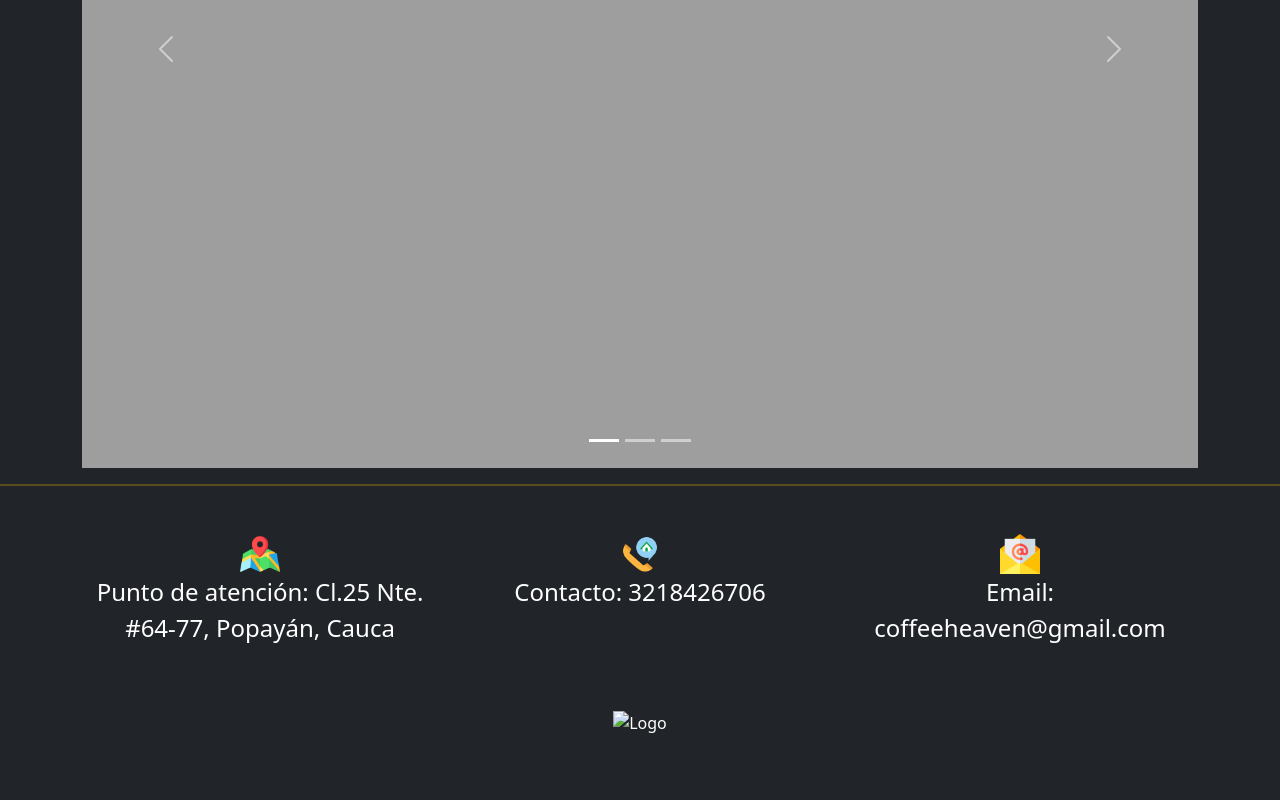
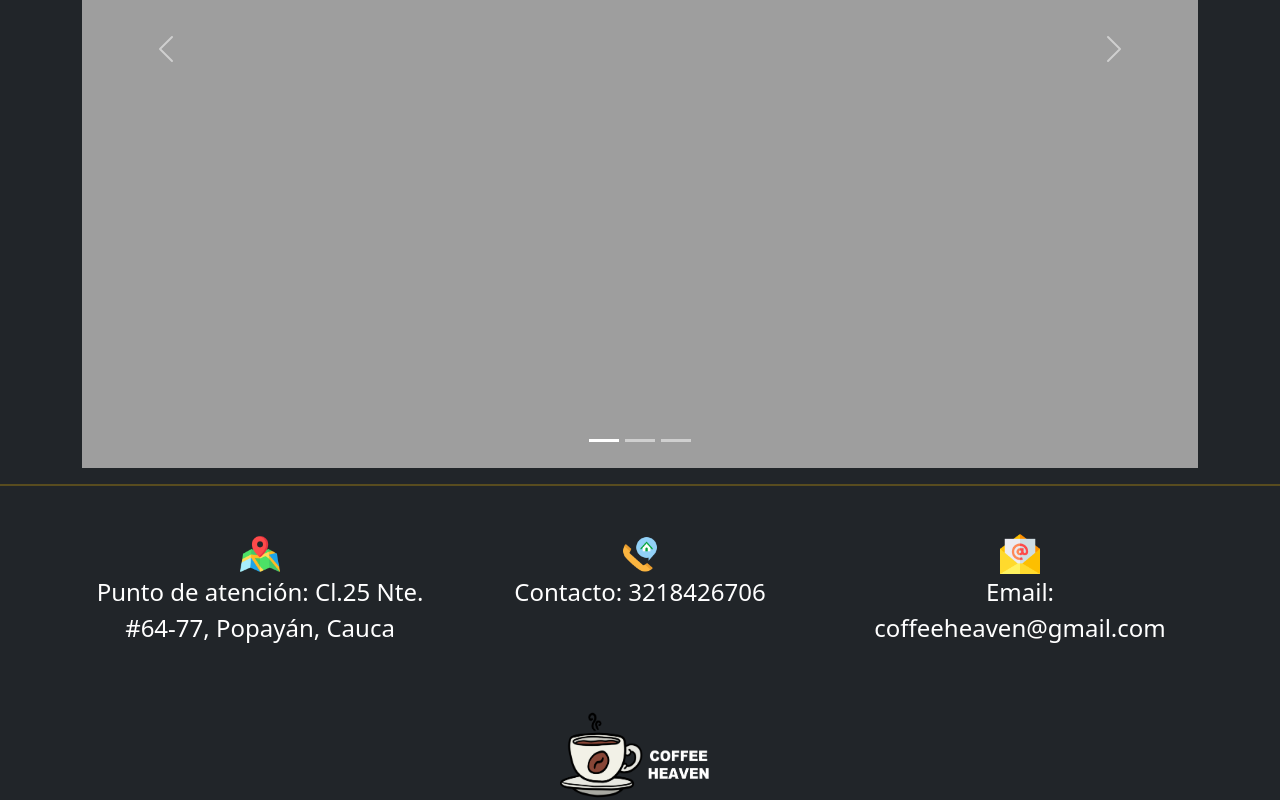
Before and after one commit to LizethMartinez007/Empanaditas, a plain HTML site: page bootstrap2.html in a window 1280 px wide. Shown: the part 2511-3311 px from the top of the page. Before the commit the page ends 3246 px from the top, so only its background shows below. Drawn offline with nearby package versions, Linux system fonts and the light colour scheme; the site is published under a folder, as on GitHub Pages, so addresses that start at the root find nothing.

Commit message:
Correción 2

```diff
--- a/bootstrap2.html
+++ b/bootstrap2.html
@@ -214,7 +214,7 @@
 
   <section class="row mt-5">
     <section class="col-12">
-      <a class="navbar-brand" href="#"><img src="/image/tazadecafe.png" width="160" height="90" alt="Logo"></a>
+      <a class="navbar-brand" href="#"><img src="image/tazadecafe.png" width="160" height="90" alt="Logo"></a>
     </section>
   </section>
 </footer>
```
